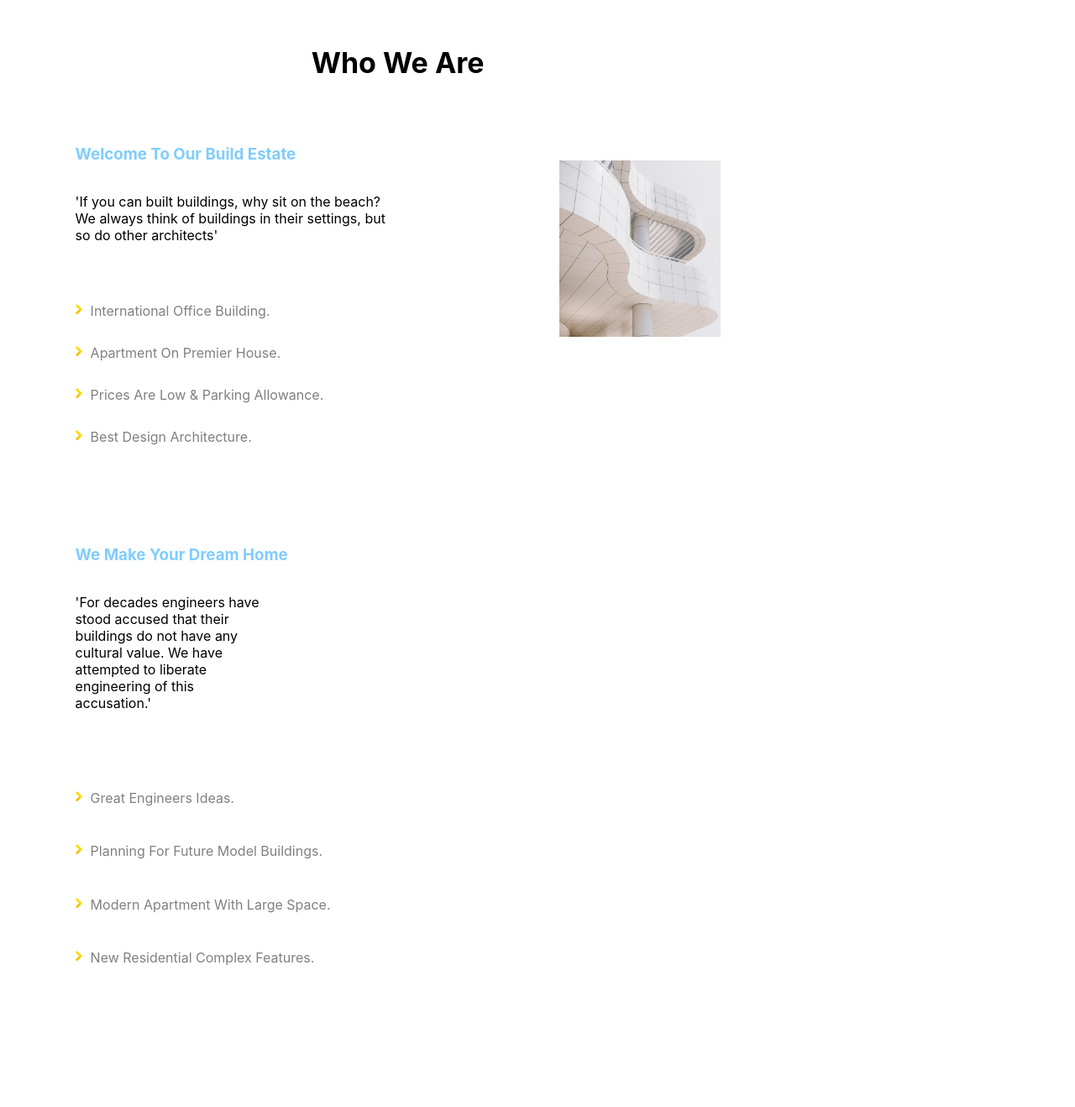
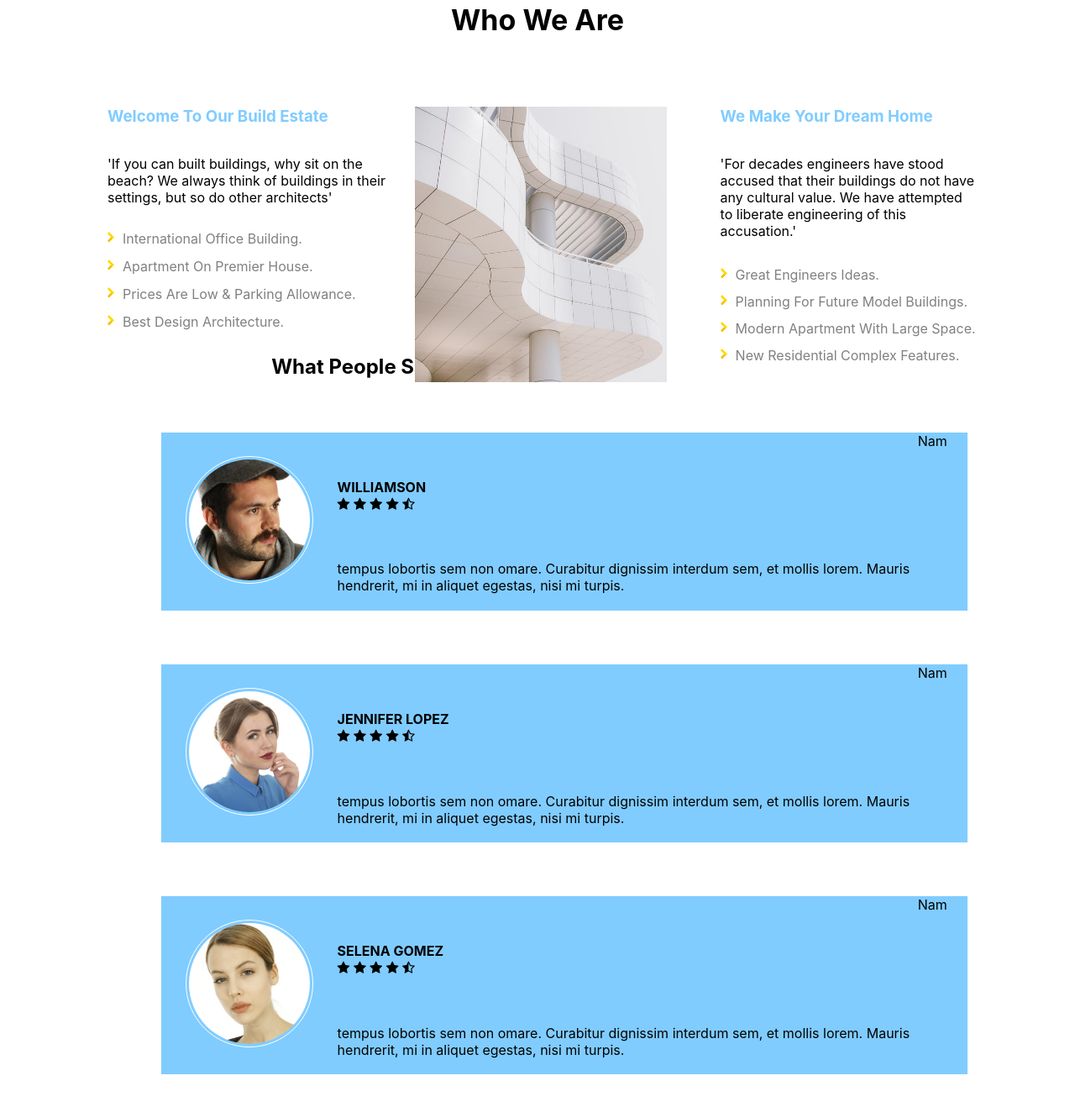
Before and after one commit to isidoramilovanov/bit-web, a plain HTML site: page CSS Project/project.html in a window 1280 px wide. Shown: the part 640-1958 px from the top of the page at 84% size. Before the commit the page ends 1923 px from the top, so only its background shows below. Drawn offline with Linux system fonts and the light colour scheme.

Commit message:
CSS project day 2

```diff
--- a/CSS Project/project.css
+++ b/CSS Project/project.css
@@ -91,6 +91,43 @@ img {
 
 }
 
+#people {
+    text-align: center;
+    margin: 0;
+}
+
+.people_says img {
+     width: 15%;
+     border: 1px solid white;
+     border-radius: 50%;
+     float: left;
+     margin: 3% 3% 0% 3%;
+     padding: 3px;
+    }
+
+div {
+    display: inline;
+    width: 72%;
+    float: left;
+    margin-bottom: 6%;
+}
+
+.people_says {
+    background-color: rgb(128, 204, 255);
+    margin: 5% 10% 5% 15%;
+    overflow: hidden;
+}
+
+h4 {
+    margin: 8% 0 0 0;
+}
+
+.people_says p {
+    margin: 0 2% 2% 3%;
+}
+
+
+
 
 
 
@@ -147,28 +184,56 @@ nav ul {
 
 @media (min-width: 1200px) {
 
-    nav ul {
-        width: 20%;
-        display: inline;
-    }
+ nav ul {
+     width: 20%;
+     display: inline;
+  }
 
 nav li {
     font-size: 12px;
 }
 
 .whoWeAre img {
-    width: 25%;
+    width: 45%;
+    position: absolute;
+    top:6%;
+    right: 0;
 
 }
 
-.whoWeAre p {
-    width: 20%;
+#dream {
     display: inline-block;
+    float: right;
+    width:25%;
+    margin:0 8% 0 0;
 }
 
 #welcome {
-    width: 60%;
-
+    display: inline-block;
+    margin:0px;
+    margin:0 0 0 10%;
+    width: 52%;
 }
 
+#welcome p {
+    width: 50%;
+    display: inline-block;
+    margin-bottom: 2%;
 }
+
+#dream p {
+    width: 95%;
+    display: inline-block;
+    margin-bottom: 5%;
+}
+
+#welcome li {
+    padding-bottom: 2%;
+}
+
+#aboutUs {
+    margin: 5% 0 5% 0;
+}
+
+
+ }
--- a/CSS Project/project.html
+++ b/CSS Project/project.html
@@ -6,6 +6,7 @@
     <meta name="viewport" content="width=device-width, initial-scale=1.0">
     <meta http-equiv="X-UA-Compatible" content="ie=edge">
     <link rel="stylesheet" href="project.css">
+    <link rel="stylesheet" href="https://cdnjs.cloudflare.com/ajax/libs/font-awesome/4.7.0/css/font-awesome.min.css">
     <title>Project</title>
 </head>
 
@@ -15,7 +16,8 @@
         <button type="button">Read More</button>
     </header>
     <main>
-        <h1><span>BUILD</span> ESTATE</h1>
+        <h1>
+            <span>BUILD</span> ESTATE</h1>
         <nav>
             <ul>
                 <li>HOME</li>
@@ -24,8 +26,8 @@
                 <li>CONTACT US</li>
             </ul>
         </nav>
+        <h2 id="aboutUs">Who We Are</h2>
         <article class="whoWeAre" id="welcome">
-            <h2 id="aboutUs">Who We Are</h2>
             <h3>Welcome To Our Build Estate</h3>
             <p>
                 'If you can built buildings, why sit on the beach? We always think of buildings in their settings, but so do other architects'
@@ -38,7 +40,7 @@
                 <li>Best Design Architecture.</li>
             </ul>
             <img src="images/about.jpg" alt="about">
-            </article>
+        </article>
 
 
         <article class="whoWeAre" id="dream">
@@ -57,6 +59,48 @@
             </ul>
 
         </article>
+        <h2 id="people">What People Says</h2>
+        <article class="people_says">
+            <img src="images/t1.jpg" alt="will">
+            <div>
+                <h4>WILLIAMSON</h4>
+                <i class="fa fa-star"></i>
+                <i class="fa fa-star"></i>
+                <i class="fa fa-star"></i>
+                <i class="fa fa-star"></i>
+                <i class="fa fa-star-half-empty"></i>
+            </div>
+            <p>Nam tempus lobortis sem non omare. Curabitur dignissim interdum sem, et mollis lorem. Mauris hendrerit, mi in
+                aliquet egestas, nisi mi turpis.</p>
+        </article>
+        <article class="people_says">
+            <img src="images/t2.jpg" alt="jenny">
+            <div>
+
+                <h4>JENNIFER LOPEZ</h4>
+                <i class="fa fa-star"></i>
+                <i class="fa fa-star"></i>
+                <i class="fa fa-star"></i>
+                <i class="fa fa-star"></i>
+                <i class="fa fa-star-half-empty"></i>
+            </div>
+            <p>Nam tempus lobortis sem non omare. Curabitur dignissim interdum sem, et mollis lorem. Mauris hendrerit, mi in
+                aliquet egestas, nisi mi turpis.</p>
+        </article>
+        <article class="people_says">
+            <img src="images/t3.jpg" alt="sally">
+            <div>
+
+                <h4>SELENA GOMEZ</h4>
+                <i class="fa fa-star"></i>
+                <i class="fa fa-star"></i>
+                <i class="fa fa-star"></i>
+                <i class="fa fa-star"></i>
+                <i class="fa fa-star-half-empty"></i>
+            </div>
+            <p>Nam tempus lobortis sem non omare. Curabitur dignissim interdum sem, et mollis lorem. Mauris hendrerit, mi in
+                aliquet egestas, nisi mi turpis.</p>
+        </article>
 
     </main>
     <footer>
```
